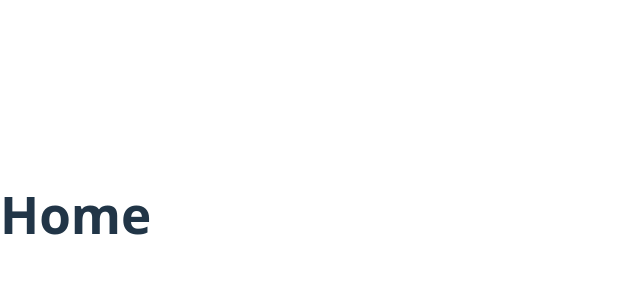
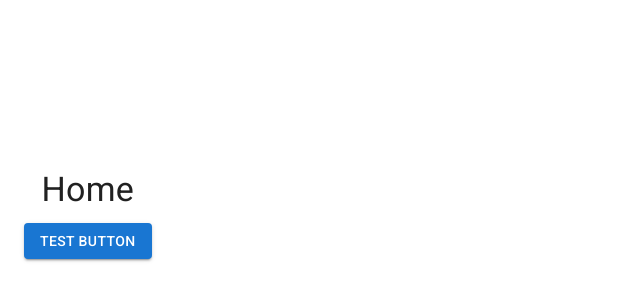
Before and after one commit to YusufcanY/cryptokit-bo, a React (Vite) app: page / in a window 1280 px wide. Shown: the part 186-486 px from the top of the page, without its empty margins (0-640 px from the left). Built offline with nearby package versions, Linux system fonts and the light colour scheme.

Commit message:
feat: added mui modules and configuref

```diff
--- a/package.json
+++ b/package.json
@@ -11,6 +11,11 @@
     "preview": "vite preview"
   },
   "dependencies": {
+    "@emotion/react": "^11.14.0",
+    "@emotion/styled": "^11.14.1",
+    "@fontsource/roboto": "^5.2.10",
+    "@mui/icons-material": "^7.3.8",
+    "@mui/material": "^7.3.8",
     "@tanstack/react-query": "^5.90.21",
     "axios": "^1.13.6",
     "react": "^19.2.0",
--- a/src/main.tsx
+++ b/src/main.tsx
@@ -2,17 +2,32 @@ import { StrictMode } from 'react'
 import { createRoot } from 'react-dom/client'
 import { BrowserRouter } from 'react-router-dom'
 import { QueryClient, QueryClientProvider } from '@tanstack/react-query'
+import { ThemeProvider, createTheme } from '@mui/material/styles'
+import CssBaseline from '@mui/material/CssBaseline'
+import '@fontsource/roboto/300.css'
+import '@fontsource/roboto/400.css'
+import '@fontsource/roboto/500.css'
+import '@fontsource/roboto/700.css'
 import './index.css'
 import App from './App.tsx'
 
 const queryClient = new QueryClient()
 
+const theme = createTheme({
+  palette: {
+    mode: 'light',
+  },
+})
+
 createRoot(document.getElementById('root')!).render(
   <StrictMode>
     <QueryClientProvider client={queryClient}>
-      <BrowserRouter>
-        <App />
-      </BrowserRouter>
+      <ThemeProvider theme={theme}>
+        <CssBaseline />
+        <BrowserRouter>
+          <App />
+        </BrowserRouter>
+      </ThemeProvider>
     </QueryClientProvider>
   </StrictMode>,
 )
--- a/src/pages/Home.tsx
+++ b/src/pages/Home.tsx
@@ -1,7 +1,16 @@
+import { Button, Typography, Container, Box } from '@mui/material'
+
 export default function Home() {
   return (
-    <div>
-      <h1>Home</h1>
-    </div>
+    <Container maxWidth="sm">
+      <Box sx={{ my: 4, display: 'flex', flexDirection: 'column', alignItems: 'center' }}>
+        <Typography variant="h4" component="h1" gutterBottom>
+          Home
+        </Typography>
+        <Button variant="contained" color="primary">
+          Test Button
+        </Button>
+      </Box>
+    </Container>
   )
 }
```
Also changed, not shown: 2 other files (tests, documents, lock files or other folders).
